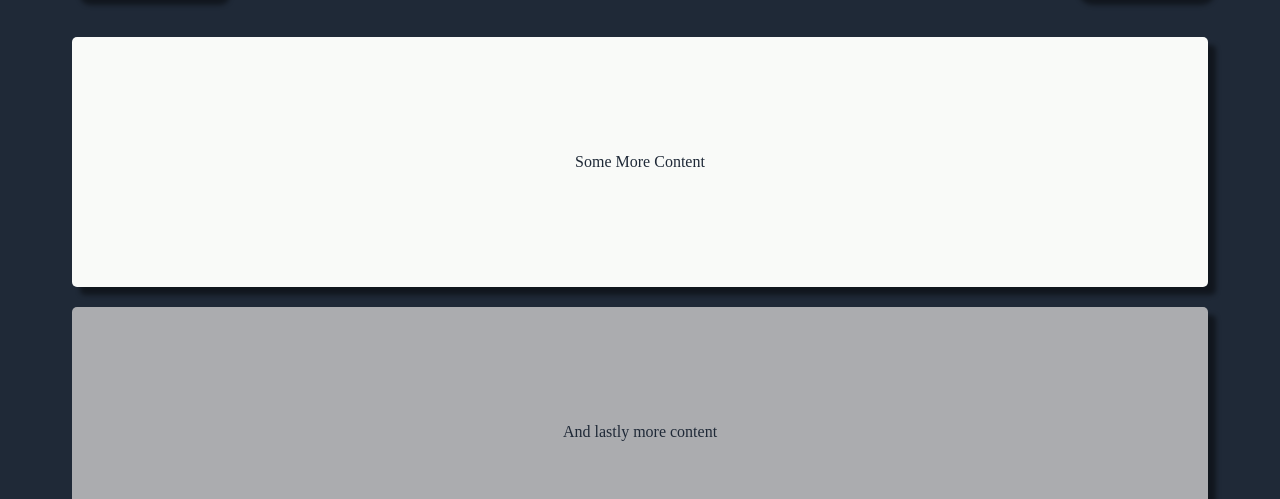
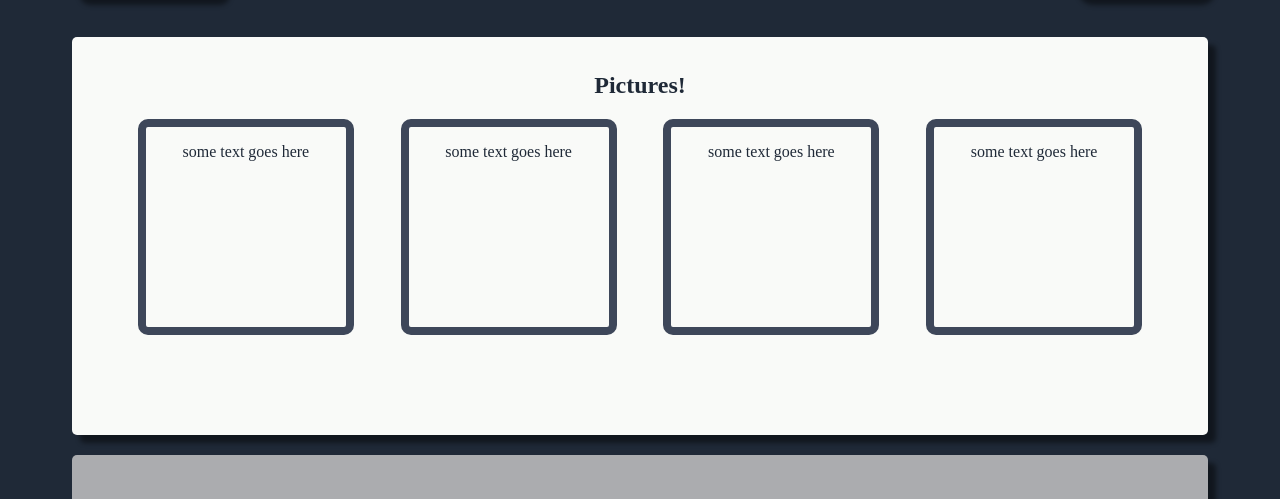
Before and after one commit to jallen1887/landing-page, a plain HTML site: page index.html in a window 1280 px wide. Shown: the part 301-800 px from the top of the page. Drawn offline with Linux system fonts and the light colour scheme.

Commit message:
Add boxes to area-two

```diff
--- a/index.html
+++ b/index.html
@@ -31,7 +31,21 @@
         <!--</div>-->
       </div>
       <div class="area-two">
-        <p>Some More Content</p>
+        <h2>Pictures!</h2>
+        <div class="img-list">
+          <div class="img-content">
+            <p>some text goes here</p>
+          </div>
+          <div class="img-content">
+            <p>some text goes here</p>
+          </div>
+          <div class="img-content">
+            <p>some text goes here</p>
+          </div>
+          <div class="img-content">
+            <p>some text goes here</p>
+          </div>
+        </div>
       </div>
       <div class="area-three">
         <p>And lastly more content</p>
--- a/styles.css
+++ b/styles.css
@@ -48,14 +48,6 @@ a, .hero{
   padding: 0px;
 }
 
-.hero-image {
-  /*background-color: #e5e7eb;*/
-  color: #1f2937;
-  flex: 1;
-  max-width: 500px;
-  max-height: 250px;
-}
-
 h1 {
   font-size: 48px;
   font-weight: 800;
@@ -92,14 +84,31 @@ img {
 }
 
 .area-two {
-  padding: 100px;
+  padding: 15px 50px 100px 50px;
   margin: 10px 0px;
   background-color: #f9faf8;
   color: #1f2937;
   border-radius: 5px;
   box-shadow: 8px 8px 5px rgba(0, 0, 0, 0.459);
+  display: flex;
+  flex-direction: column;
+  justify-content: flex-start;
 }
 
+.img-list {
+  display: flex;
+  flex-wrap: wrap;
+  justify-content: space-around;
+  gap: 15px;
+}
+.img-content {
+  height: 200px;
+  width: 200px;
+  border-style: solid;
+  border-width: 8px;
+  border-color: #3e475a;
+  border-radius: 10px;
+}
 .area-three {
   padding: 100px;
   margin: 10px 0px;
```
